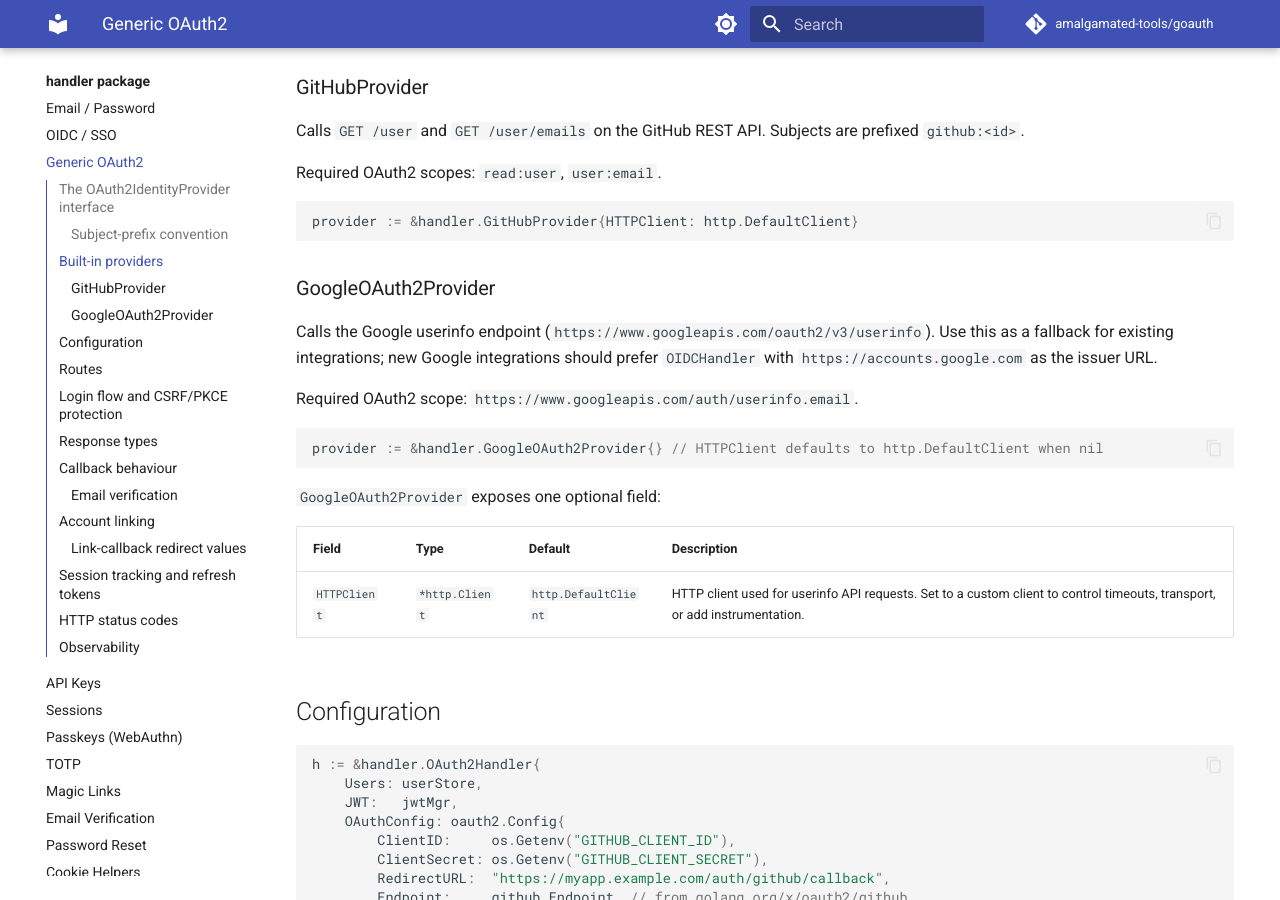
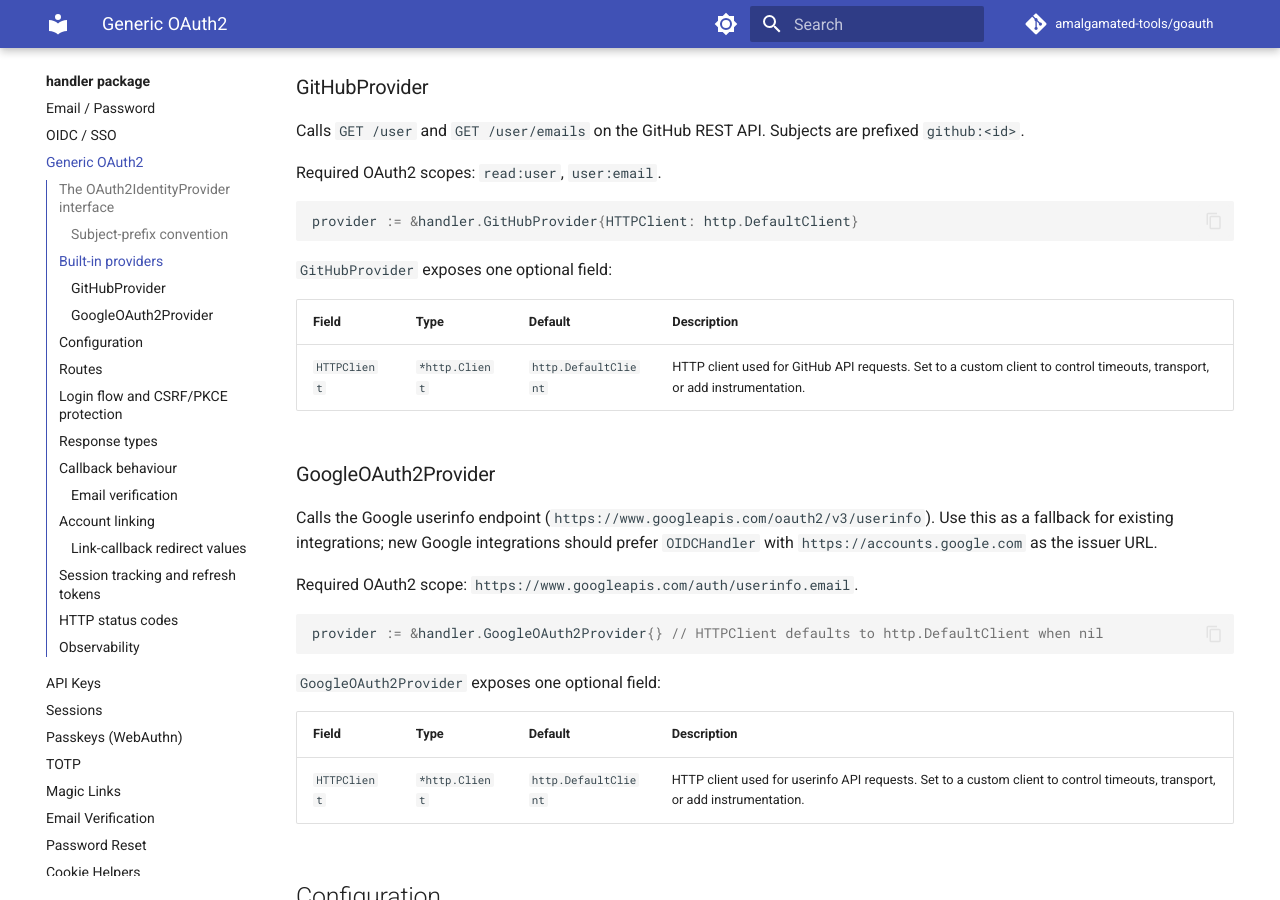
Before and after one commit to amalgamated-tools/goauth, an MkDocs documentation site: the page built from docs/handler/oauth2.md, in a window 1280 px wide and 900 px high, scrolled down 1160 px. Built offline with MkDocs 1.6.1 and Material for MkDocs 9.7.7, drawn with Linux system fonts in a browser that asks for light colours; comment, search, counter and statistics services are not loaded.

Commit message:
docs: add HTTPClient field table to GitHubProvider section
GoogleOAuth2Provider documents its HTTPClient field with a table, but
GitHubProvider used only a code example. Add a matching field table for
consistency.

Co-authored-by: Copilot <223556219+Copilot@users.noreply.github.com>

````diff
--- a/docs/handler/oauth2.md
+++ b/docs/handler/oauth2.md
@@ -47,6 +47,12 @@ Required OAuth2 scopes: `read:user`, `user:email`.
 ```go
 provider := &handler.GitHubProvider{HTTPClient: http.DefaultClient}
 ```
+
+`GitHubProvider` exposes one optional field:
+
+| Field | Type | Default | Description |
+|---|---|---|---|
+| `HTTPClient` | `*http.Client` | `http.DefaultClient` | HTTP client used for GitHub API requests. Set to a custom client to control timeouts, transport, or add instrumentation. |
 
 ### GoogleOAuth2Provider
 
````
